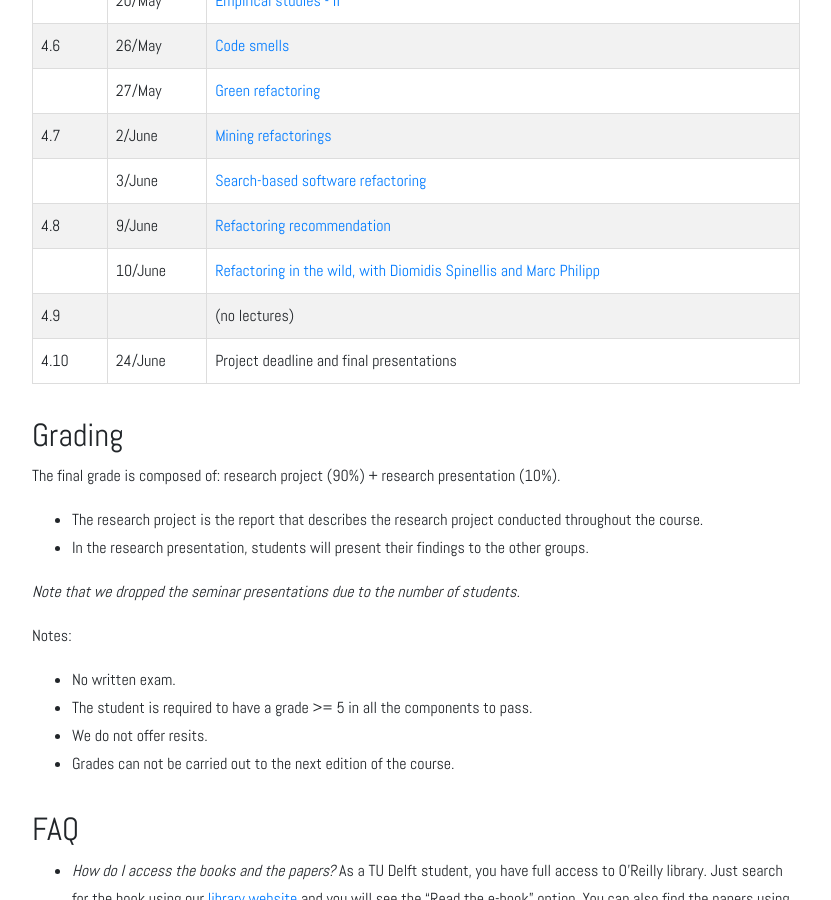
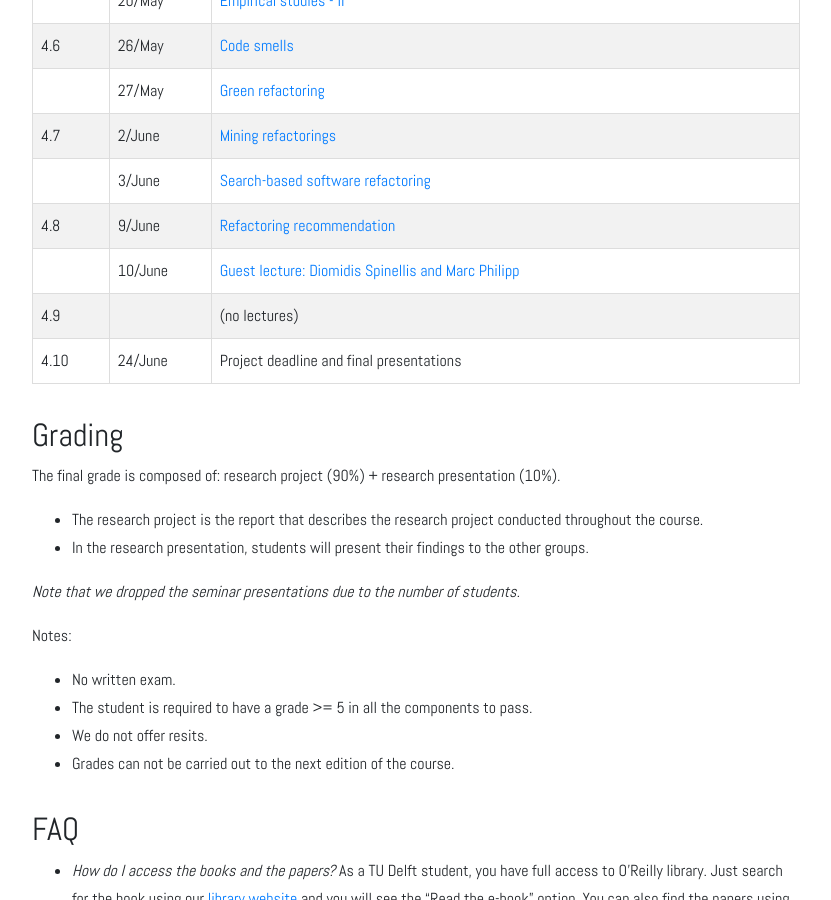
Before and after one commit to SERG-Delft/cs4300, a Jekyll site: the page built from 2021/index.md, in a window 1280 px wide and 900 px high, scrolled down 2837 px. Shown: the whole window, without its empty margins (224-1055 px from the left). Built offline with Jekyll 4.4.1, drawn with Linux system fonts in a browser that asks for light colours.

Commit message:
renaming lecture to 'guest'

```diff
--- a/2021/index.md
+++ b/2021/index.md
@@ -76,7 +76,7 @@ Do you need help with coming up with a project? Look at our (private) "project i
 | 4.7  | 2/June   | <a href="{{ '2021/mining-refactorings' | relative_url }}">Mining refactorings</a> |
 |      | 3/June   | <a href="{{ '2021/search-based-software-refactoring' | relative_url }}">Search-based software refactoring</a> |
 | 4.8  | 9/June   | <a href="{{ '2021/refactoring-recommendations' | relative_url }}">Refactoring recommendation</a> |
-|      | 10/June  | <a href="{{ '2021/refactoring-in-the-wild' | relative_url }}">Refactoring in the wild, with Diomidis Spinellis and Marc Philipp</a> |
+|      | 10/June  | <a href="{{ '2021/diomidis-and-marc' | relative_url }}">Guest lecture: Diomidis Spinellis and Marc Philipp</a> |
 | 4.9  |          | (no lectures) |
 | 4.10 | 24/June  | Project deadline and final presentations |
 
```
Also changed, not shown: 2021/diomidis-and-marc.md (renamed from 2021/refactoring-in-the-wild.md, +2 -2 lines).
